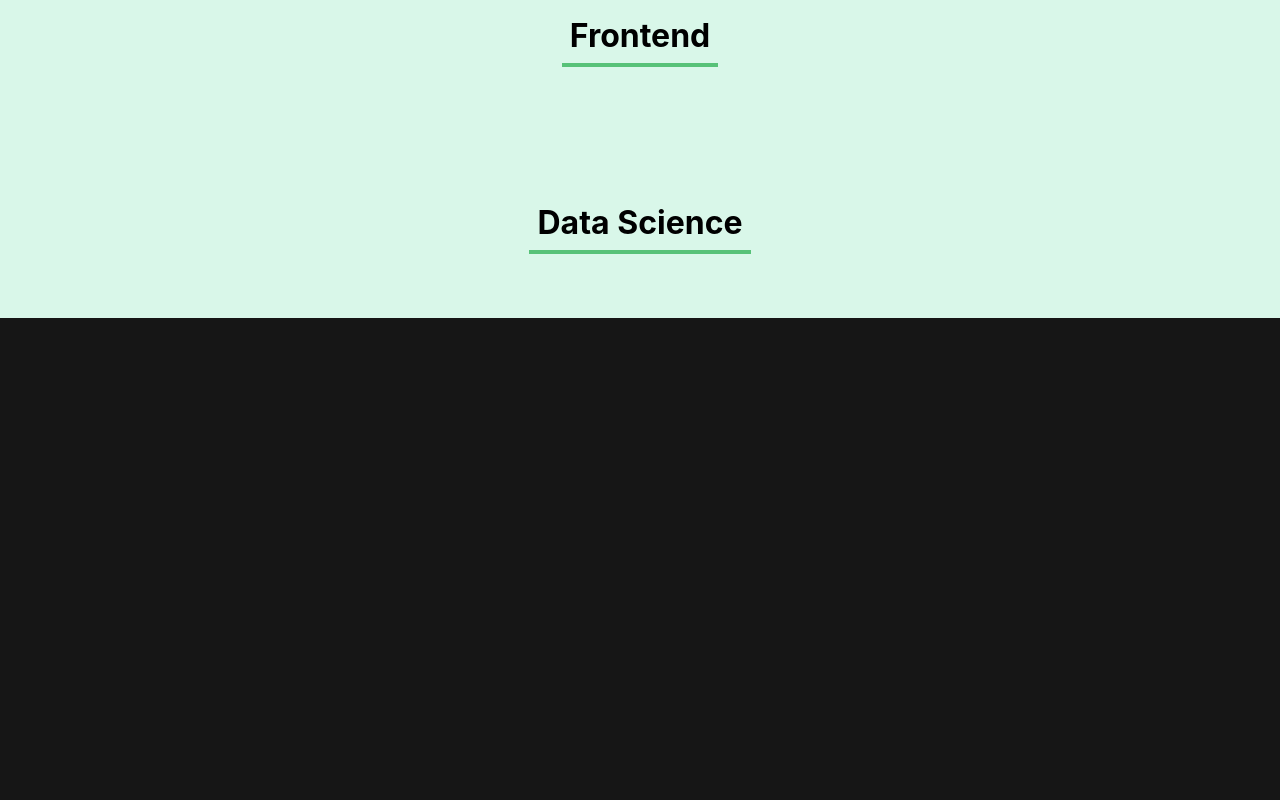
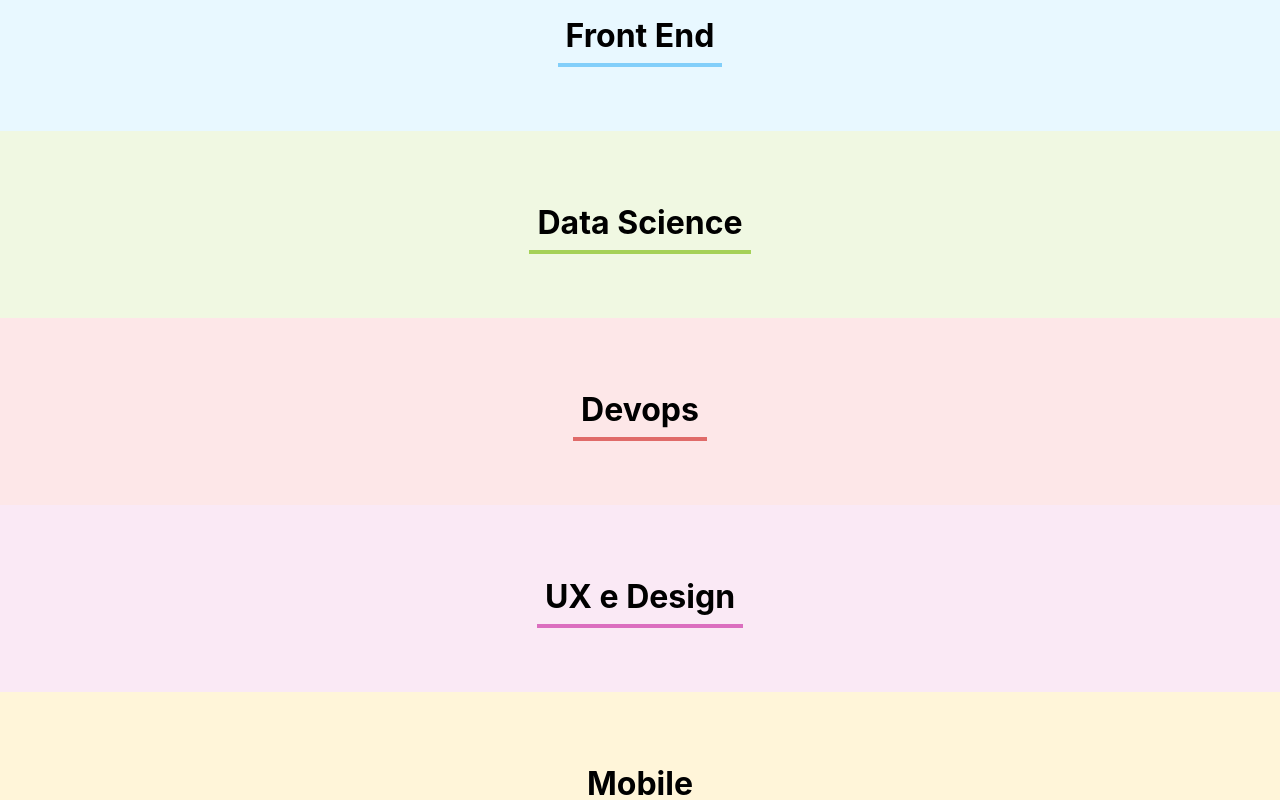
Before and after one commit to devjuanmarcos/Formacao-alura-Explore-React-com-JavaScript, a React (Create React App) app in the folder organo/: page / in a window 1280 px wide. Shown: the part 1720-2520 px from the top of the page. Before the commit the page ends 2038 px from the top, so only its background shows below. Built offline with nearby package versions, Linux system fonts and the light colour scheme.

Commit message:
elevando a lista de times

```diff
--- a/organo/src/App.js
+++ b/organo/src/App.js
@@ -4,6 +4,44 @@
 import Time from "./componentes/Time";
 
 function App() {
+  const times = [
+    {
+      nome: "Programação",
+      corPrimaria: "#57c278",
+      corSecundaria: "#d9f7e9",
+    },
+    {
+      nome: "Front End",
+      corPrimaria: "#82cffa",
+      corSecundaria: "#e8f8ff",
+    },
+    {
+      nome: "Data Science",
+      corPrimaria: "#a5d157",
+      corSecundaria: "#f0f8e2",
+    },
+    {
+      nome: "Devops",
+      corPrimaria: "#e06b69",
+      corSecundaria: "#fde7e8",
+    },
+    {
+      nome: "UX e Design",
+      corPrimaria: "#db6ebf",
+      corSecundaria: "#fae9f5",
+    },
+    {
+      nome: "Mobile",
+      corPrimaria: "#ffba05",
+      corSecundaria: "#fff5d9",
+    },
+    {
+      nome: "Inovação e Gestão",
+      corPrimaria: "#ff8a29",
+      corSecundaria: "#ffeedf",
+    },
+  ];
+
   const [colaboradores, setColaboradores] = useState([]);
 
   const aoNovoColaboradorAdicionado = (colaborador) => {
@@ -19,9 +57,14 @@
           aoNovoColaboradorAdicionado(colaborador)
         }
       />
-      <Time nome="Programação" />
-      <Time nome="Frontend" />
-      <Time nome="Data Science" />
+      {times.map((time) => (
+        <Time
+          key={time.nome}
+          nome={time.nome}
+          corPrimaria={time.corPrimaria}
+          corSecundaria={time.corSecundaria}
+        />
+      ))}
     </div>
   );
 }
--- a/organo/src/componentes/Time/Time.css
+++ b/organo/src/componentes/Time/Time.css
@@ -1,13 +1,11 @@
 .time {
     text-align: center;
     padding: 32px;
-    background-color: #d9f7e9;
-
 }
 
 .time h3 {
     font-size: 32px;
-    border-bottom: 4px solid #57c278;
+    border-bottom: 4px solid;
     display: inline-block;
     padding: 8px;
 
--- a/organo/src/componentes/Time/index.js
+++ b/organo/src/componentes/Time/index.js
@@ -2,8 +2,8 @@
 
 const Time = (props) => {
   return (
-    <section className="time">
-      <h3>{props.nome}</h3>
+    <section className="time" style={{ backgroundColor: props.corSecundaria }}>
+      <h3 style={{ borderColor: props.corPrimaria }}>{props.nome}</h3>
     </section>
   );
 };
--- a/organo/src/index.css
+++ b/organo/src/index.css
@@ -5,7 +5,7 @@
     sans-serif;
   -webkit-font-smoothing: antialiased;
   -moz-osx-font-smoothing: grayscale;
-  background-color: rgb(22, 22, 22);
+  background-color: rgb(0, 162, 255);
 }
 
 code {
```
